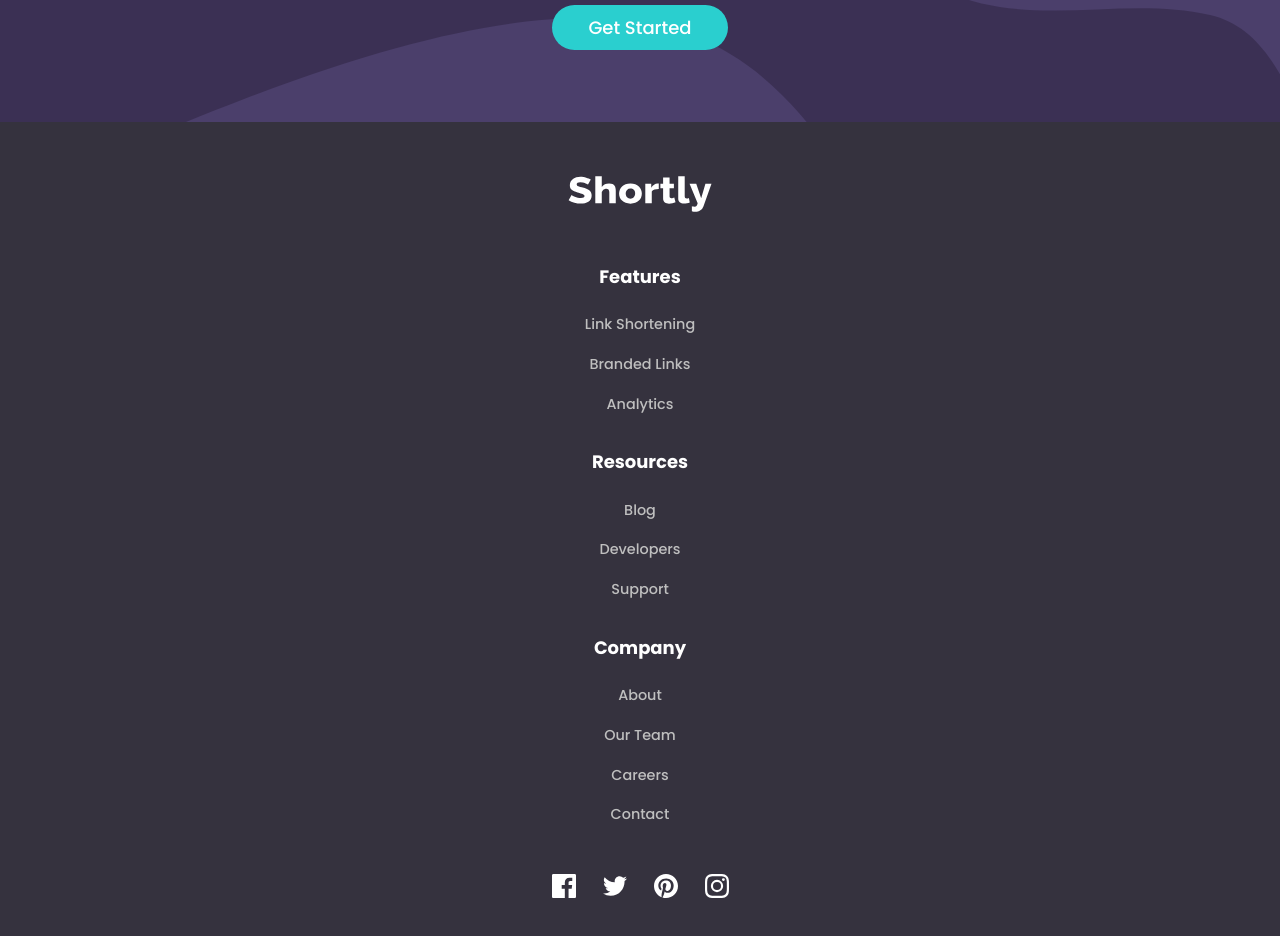
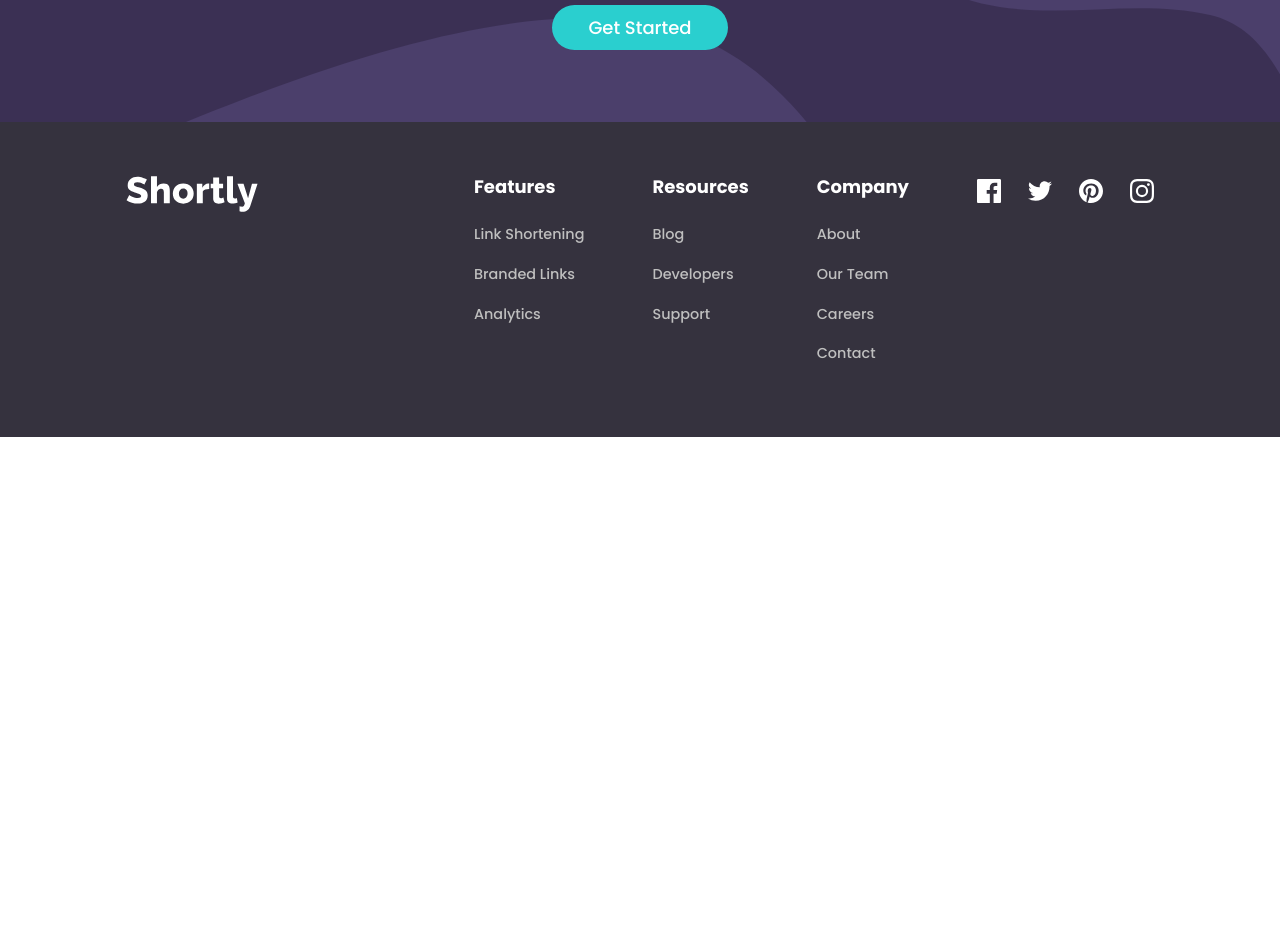
Before and after one commit to ZeenatLawal/Shortly, a React (Create React App) app: page / in a window 1280 px wide. Shown: the part 1560-2496 px from the top of the page. After the commit the page ends 1997 px from the top, so only its background shows below. Built offline with nearby package versions, Linux system fonts and the light colour scheme.

Commit message:
Style Footer section for desktop

```diff
--- a/src/components/Footer.js
+++ b/src/components/Footer.js
@@ -8,8 +8,9 @@ import '../styles/Footer.css';
 
 const Footer = () => (
   <footer className="footer">
-    <div className="main d-flex flex-column align-items-center">
+    <div className="main d-flex flex-column align-items-center flex-lg-row align-items-lg-start">
       <img src={logo} alt="Shortly Logo" className="footer-logo" />
+      <div className="d-lg-flex flex-lg-row justify-content-lg-between w-100">
         <div>
           <h6>Features</h6>
           <p>Link Shortening</p>
@@ -29,13 +30,14 @@ const Footer = () => (
           <p>Careers</p>
           <p>Contact</p>
         </div>
-      <div className="pt-4 pb-5">
+        <div className="pt-4 pt-lg-0">
           <img src={facebook} alt="Facebook icon" className="pe-4 footer-icon" />
           <img src={twitter} alt="Twitter icon" className="pe-4 footer-icon" />
           <img src={pinterest} alt="Pinterest icon" className="pe-4 footer-icon" />
           <img src={instagram} alt="Instagram icon" className="footer-icon" />
         </div>
       </div>
+    </div>
   </footer>
 );
 
--- a/src/styles/Footer.css
+++ b/src/styles/Footer.css
@@ -2,7 +2,7 @@
   background-color: var(--dark-blue);
   color: white;
   text-align: center;
-  padding-top: 3rem;
+  padding: 3rem 0;
 }
 
 .footer-logo {
@@ -34,3 +34,17 @@
     saturate(66)
     brightness(49);
 }
+
+@media screen and (min-width: 1024px) {
+  .footer {
+    text-align: left;
+  }
+
+  .footer-logo {
+    margin-right: 12rem;
+  }
+
+  .footer h6 {
+    padding-top: 0;
+  }
+}
```
Lines whose indentation alone changed are shown as unchanged.
